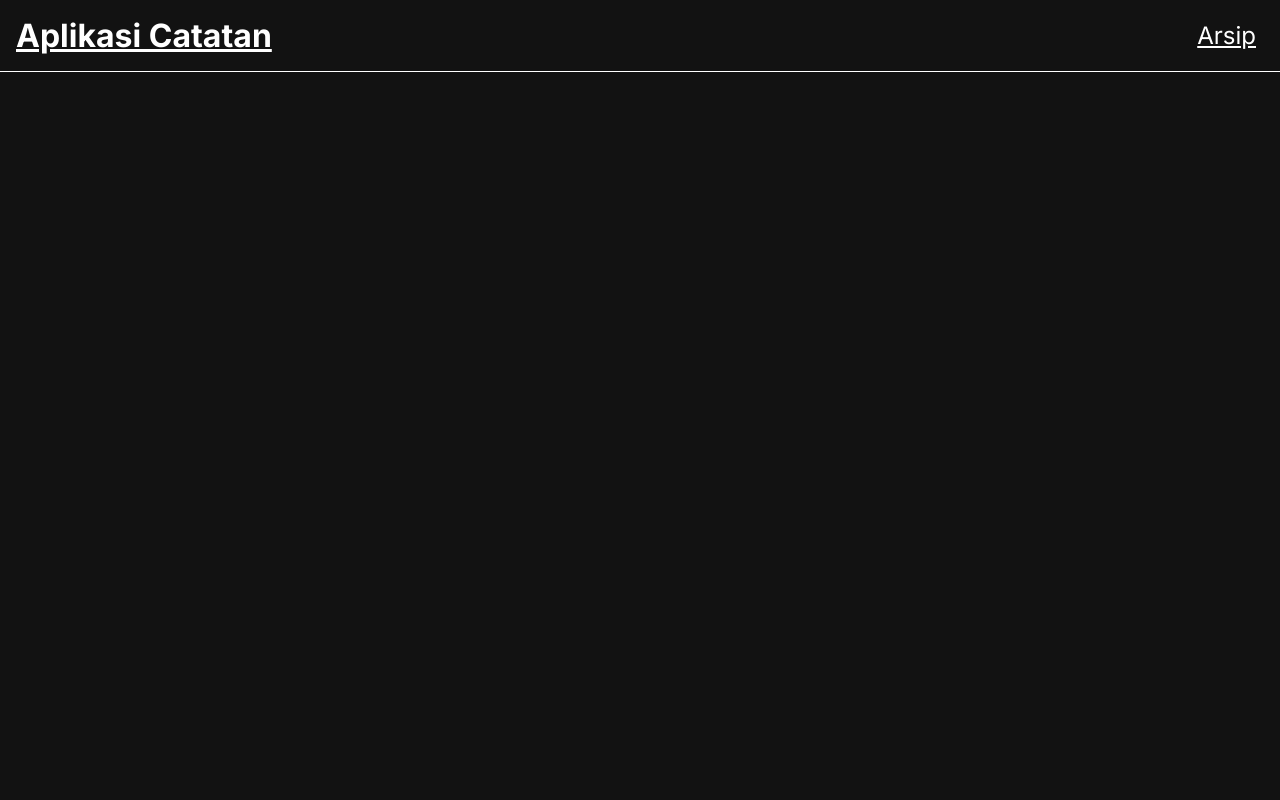
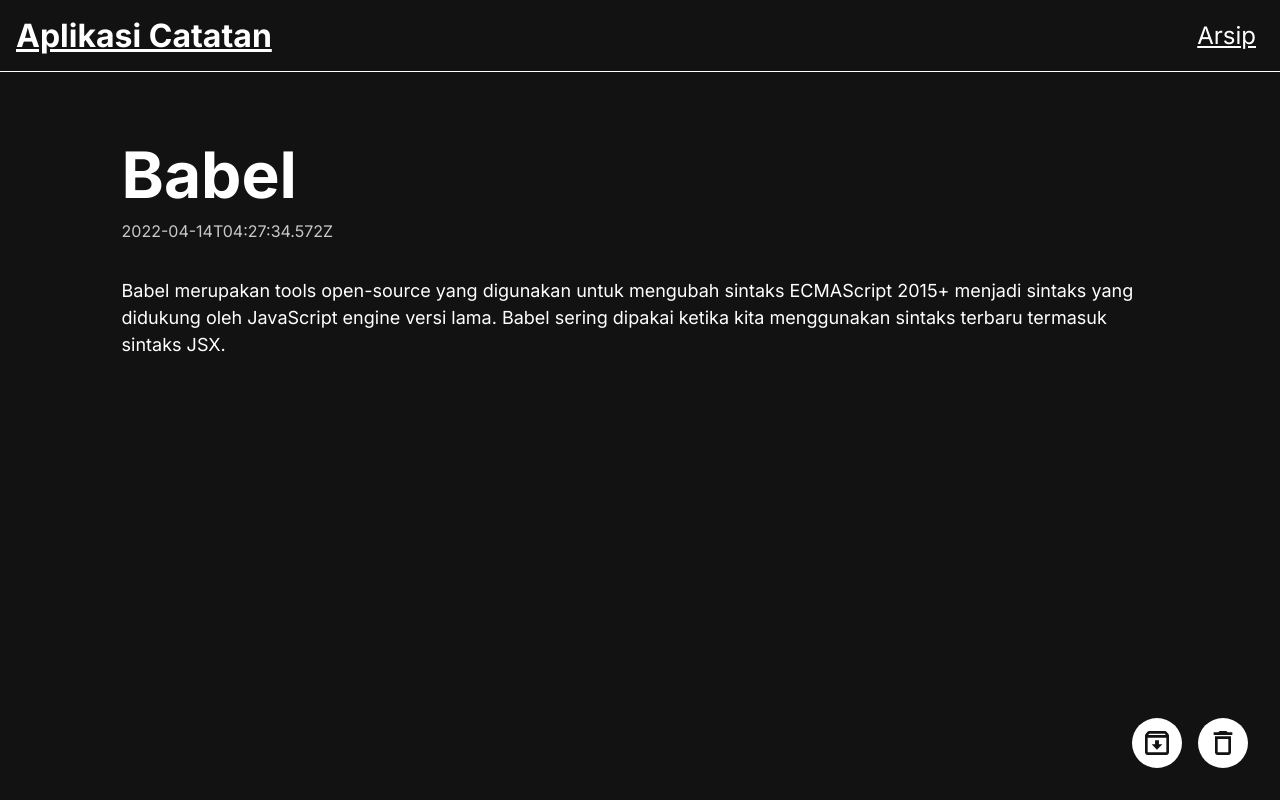
Before and after one commit to hadiid-studentcode/personal-notes-app-starter, a React (Vite) app: page /notes/notes-1 in a window 1280 px wide. Built offline with nearby package versions, Linux system fonts and the light colour scheme.

Commit message:
note arsip

```diff
--- a/src/App.jsx
+++ b/src/App.jsx
@@ -5,6 +5,7 @@
 import AboutPage from "./pages/about/page";
 import FaqPage from "./pages/faq/page";
 import NewNotePage from "./pages/notes/new/page";
+import NoteDetailPage from "./pages/notes/id/page";
 
 function App() {
   return (
@@ -28,6 +29,7 @@
           <Routes>
             <Route path="/" element={<HomePage />} />
             <Route path="/notes/new" element={<NewNotePage />} />
+            <Route path="/notes/:id" element={<NoteDetailPage />} />
             <Route path="/arsip" element={<AboutPage />} />
             <Route path="/faq" element={<FaqPage />} />
           </Routes>
--- a/src/components/noteItem.jsx
+++ b/src/components/noteItem.jsx
@@ -1,9 +1,16 @@
+import { Link, useNavigate } from "react-router-dom";
+
 export default function NoteItem({ id, title, createdAt, body }) {
+  const navigate = useNavigate();
+
+  const handleNavigate = () => {
+    navigate(`/notes/${id}`);
+  };
   return (
     <>
       <article className="note-item">
         <h3 className="note-item__title">
-          <a href={`/notes/${id}`}>{title}</a>
+          <Link to={`/notes/${id}`}>{title}</Link>
         </h3>
         <p className="note-item__createdAt">{createdAt}</p>
         <p className="note-item__body">{body}</p>
--- /dev/null
+++ b/src/pages/notes/id/page.jsx
@@ -0,0 +1,89 @@
+import { useEffect, useState } from "react";
+import { useNavigate, useParams } from "react-router-dom";
+import { notesService } from "../../../services/notes.service";
+import { ToastContainer, toast } from "react-toastify";
+
+export default function NoteDetailPage() {
+  const { id } = useParams();
+  const [note, setNote] = useState([]);
+  const [loading, setLoading] = useState(true);
+  const navigate = useNavigate();
+
+  useEffect(() => {
+    const note = notesService.getById(id);
+    setNote(note);
+    setLoading(false);
+  }, []);
+
+  const handleArchive = (id) => {
+    notesService.archive(id);
+    toast("Catatan berhasil diarsipkan");
+
+    setTimeout(() => {
+      navigate("/");
+    }, 1000);
+  };
+
+  if (loading) {
+    return <p>Memuat catatan...</p>;
+  }
+
+  return (
+    <>
+      <ToastContainer
+        position="top-center"
+        autoClose={1000}
+        hideProgressBar={false}
+        newestOnTop={false}
+        closeOnClick={false}
+        rtl={false}
+        pauseOnFocusLoss
+        draggable
+        pauseOnHover
+        theme="dark"
+      />{" "}
+      <section className="detail-page">
+        <h3 className="detail-page__title">{note.title}</h3>
+        <p className="detail-page__createdAt">{note.createdAt}</p>
+        <div className="detail-page__body">
+          <p>{note.body}</p>
+        </div>
+        <div className="detail-page__action">
+          <button
+            className="action"
+            type="button"
+            title="Arsipkan"
+            onClick={() => handleArchive(note.id)}
+          >
+            <svg
+              stroke="currentColor"
+              fill="currentColor"
+              strokeWidth="0"
+              viewBox="0 0 24 24"
+              height="1em"
+              width="1em"
+              xmlns="http://www.w3.org/2000/svg"
+            >
+              <path fill="none" d="M0 0h24v24H0V0z"></path>
+              <path d="M20.54 5.23l-1.39-1.68C18.88 3.21 18.47 3 18 3H6c-.47 0-.88.21-1.16.55L3.46 5.23C3.17 5.57 3 6.02 3 6.5V19c0 1.1.9 2 2 2h14c1.1 0 2-.9 2-2V6.5c0-.48-.17-.93-.46-1.27zM6.24 5h11.52l.81.97H5.44l.8-.97zM5 19V8h14v11H5zm8.45-9h-2.9v3H8l4 4 4-4h-2.55z"></path>
+            </svg>
+          </button>
+          <button className="action" type="button" title="Hapus">
+            <svg
+              stroke="currentColor"
+              fill="currentColor"
+              strokeWidth="0"
+              viewBox="0 0 24 24"
+              height="1em"
+              width="1em"
+              xmlns="http://www.w3.org/2000/svg"
+            >
+              <path fill="none" d="M0 0h24v24H0V0z"></path>
+              <path d="M6 19c0 1.1.9 2 2 2h8c1.1 0 2-.9 2-2V7H6v12zM8 9h8v10H8V9zm7.5-5l-1-1h-5l-1 1H5v2h14V4z"></path>
+            </svg>
+          </button>
+        </div>
+      </section>
+    </>
+  );
+}
```
